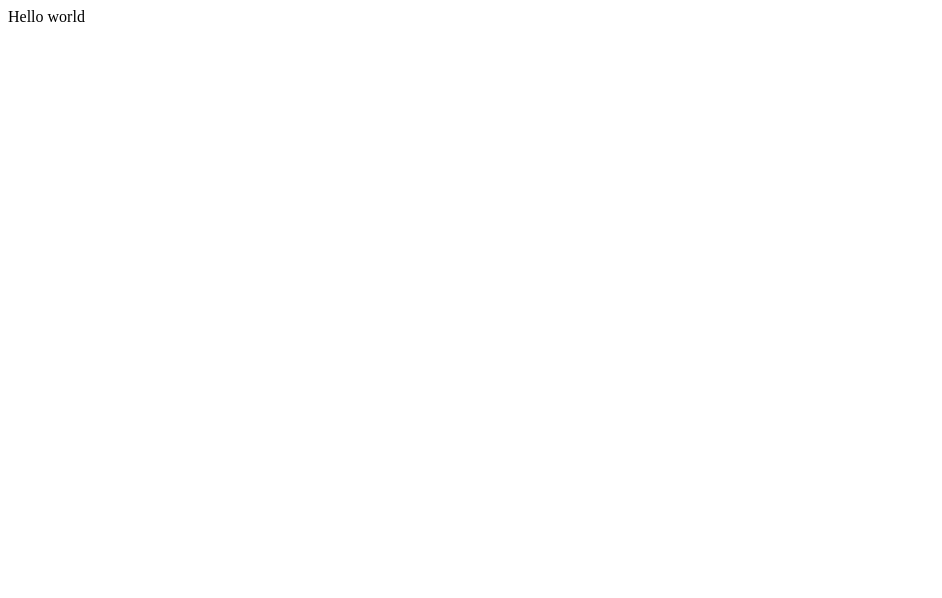
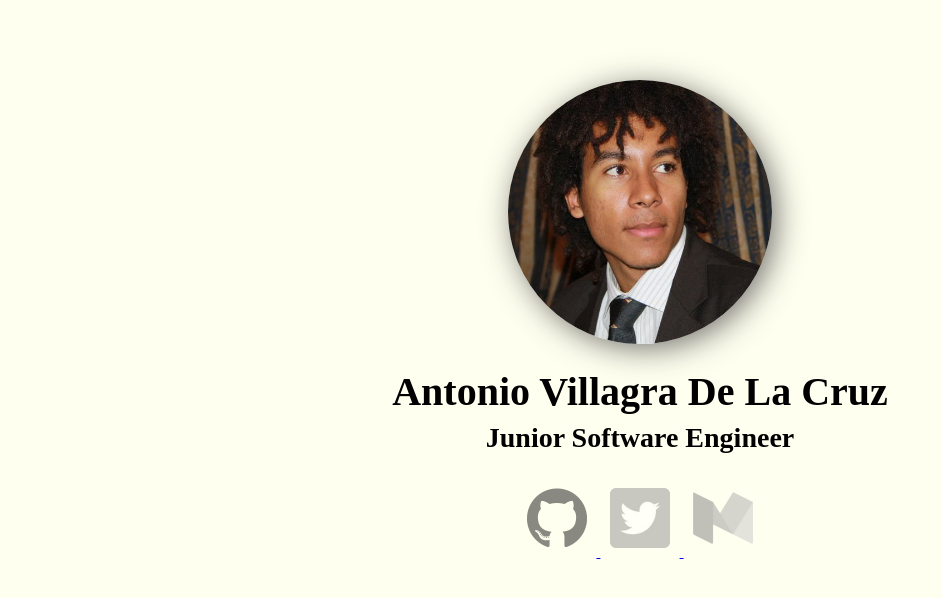
Before and after one commit to AntonioVdlC/antoniovdlc.github.io, a plain HTML site: page index.html in a window 1280 px wide. Shown: the whole page, without its empty margins (0-942 px from the left). Drawn offline with Linux system fonts and the light colour scheme.

Commit message:
Mirror antoniovdlc.me

```diff
--- /dev/null
+++ b/index.css
@@ -0,0 +1,54 @@
+html,body {
+    margin: 0;
+}
+
+.page {
+    background-color: ivory;
+    height: 100vh;
+    text-align: center;
+}
+
+.profile-picture {
+    border-radius: 100%;
+    box-shadow: 5px 5px 30px 0 rgba(50,50,50,0.67);
+    height: 33vh;
+    margin-top: 10vh;
+}
+
+.profile-name {
+    font-size: 2.5em;
+    font-weight: 700;
+    margin-bottom: 0em;
+    margin-top: 0.5em;
+}
+
+.profile-title {
+    font-size: 1.75em;
+    margin-bottom: 0em;
+    margin-top: 0.25em;
+}
+
+.profile-links {
+    list-style: none;
+    margin: 0em;
+    margin-top: 1.5em;
+    padding: 0em;
+}
+
+.profile-links li {
+    display: inline;
+}
+
+.profile-links li img {
+    height: 7.5vh;
+    margin: 0.75vw;
+    opacity: 0.5;
+    -webkit-filter: grayscale(1);
+    filter: grayscale(1);
+}
+
+.profile-links li img:hover {
+    opacity: 1;
+    -webkit-filter: grayscale(0);
+    filter: grayscale(0);
+}
--- a/index.html
+++ b/index.html
@@ -1 +1,34 @@
-Hello world
+<!DOCTYPE html>
+<html lang="en">
+    <head>
+        <meta charset="utf-8">
+        <title>Antonio Villagra De La Cruz</title>
+        <link href="index.css" rel="stylesheet">
+    </head>
+    <body>
+        <div id="info" class="page">
+            <img src="img/avdlc.jpg" alt="Profile Picture" class="profile-picture">
+
+            <h1 class="profile-name">Antonio Villagra De La Cruz</h1>
+            <h2 class="profile-title">Junior Software Engineer</h2>
+
+            <ul class="profile-links">
+                <li>
+                    <a href="https://github.com/AntonioVdlC">
+                        <img src="img/github.png" alt="GitHub">
+                    </a>
+                </li>
+                <li>
+                    <a href="https://twitter.com/AntonioVdlC">
+                        <img src="img/twitter.png" alt="Twitter">
+                    </a>
+                </li>
+                <li>
+                    <a href="https://medium.com/@AntonioVdlC">
+                        <img src="img/medium.png" alt="Medium">
+                    </a>
+                </li>
+            </ul>
+        </div>
+    </body>
+</html>
```
Also changed, not shown: img/avdlc.jpg (added), img/github.png (added), img/medium.png (added), img/twitter.png (added).
